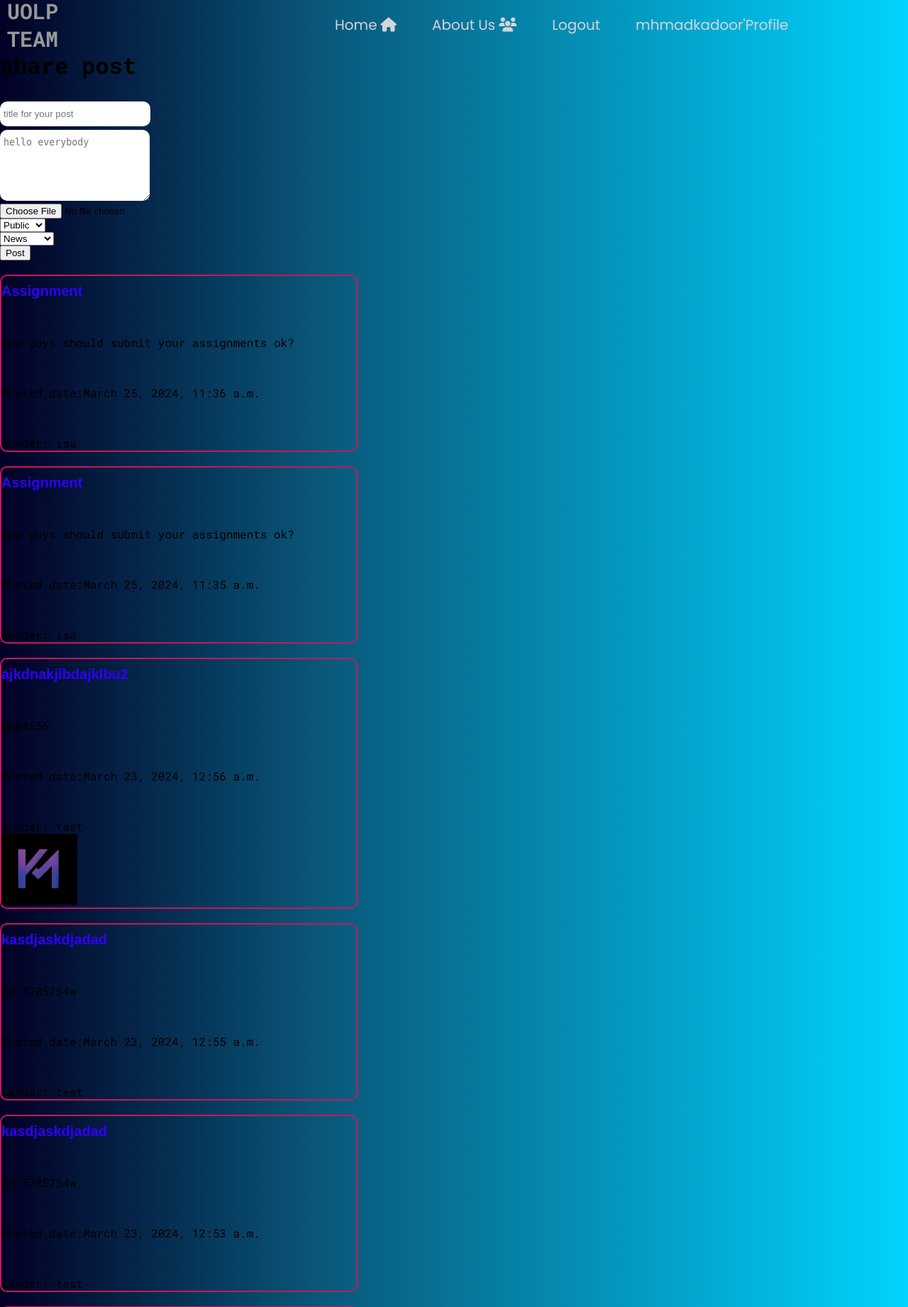
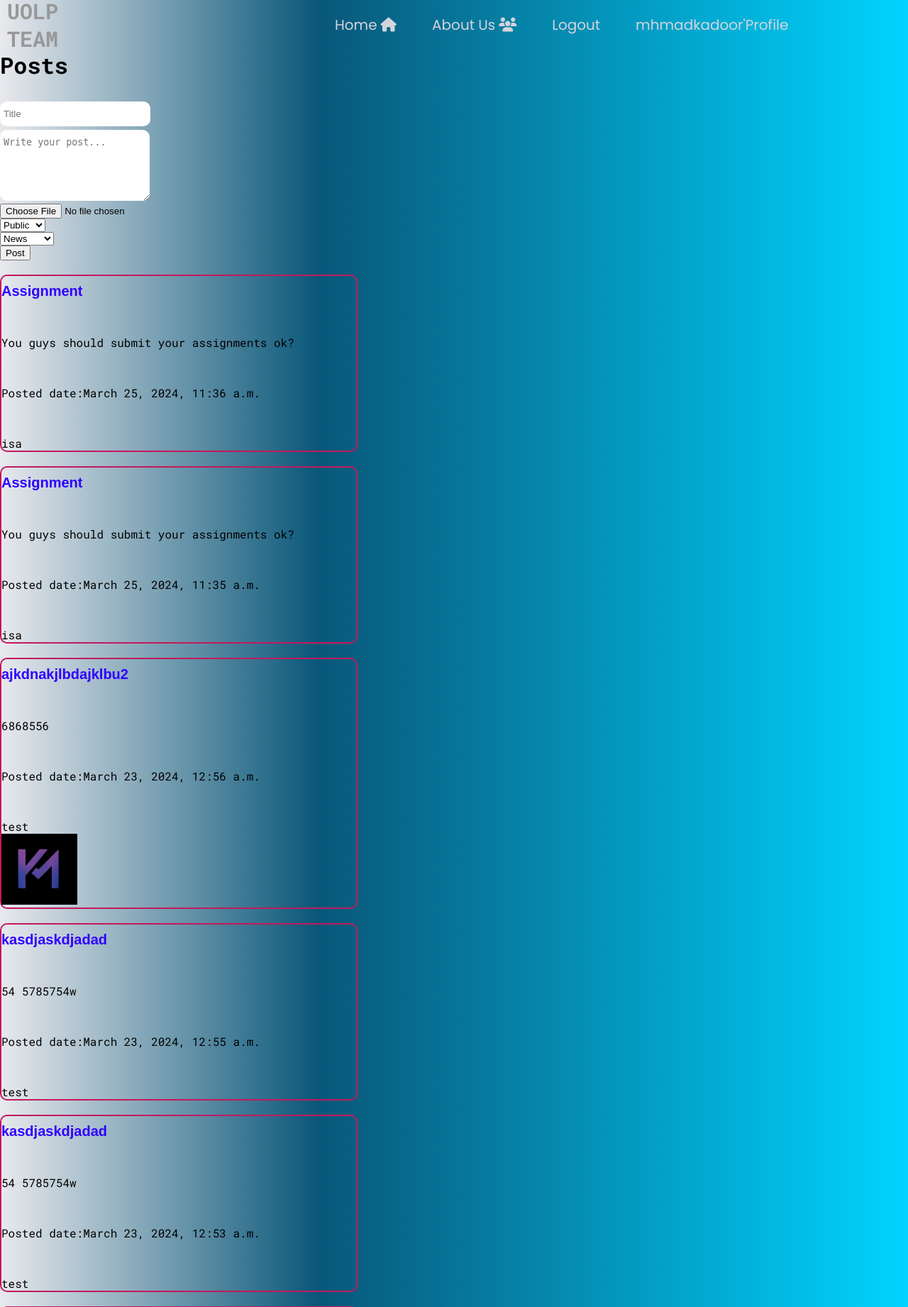
Before and after one commit to mhmadkadoor/Ulop_web_app, a Django app: page / in a window 1280 px wide. Shown: the top 1842 px of the page at 71% size. Run offline with Django 5.2, Linux system fonts and the light colour scheme; a user stored in the database is signed in; data comes from the database, SQL or seed files in the repository; both versions use the stored data as it was after the commit; some web fonts are replaced.

Commit message:
Update background color and post form labels

```diff
--- a/Ulop_web_app/static/css/style.css
+++ b/Ulop_web_app/static/css/style.css
@@ -11,7 +11,7 @@ body {
 
 
 
-background: linear-gradient(90deg, rgba(2,0,36,1) 0%, rgba(9,87,121,1) 35%, rgba(0,212,255,1) 100%);
+background: linear-gradient(90deg, rgb(233, 233, 237) 0%, rgba(9,87,121,1) 35%, rgba(0,212,255,1) 100%);
 }
 /*post start*/
 form h1{
--- a/templates/pages/htmls/home.html
+++ b/templates/pages/htmls/home.html
@@ -8,12 +8,12 @@
     {% if user.is_authenticated %}
         <form method="POST" action="{% url 'home' %}" enctype="multipart/form-data">
             {% csrf_token %}
-            <div><h1>share post</h1></div>
+            <div><h1>Posts</h1></div>
             <div class="post-t">
-                <input type="text" name="title" required placeholder="title for your post">
+                <input type="text" name="title" required placeholder="Title">
             </div>
             <div class="post-c">
-                <textarea class="inside-post-c"  name="content" required placeholder="hello everybody" ></textarea>
+                <textarea class="inside-post-c"  name="content" required placeholder="Write your post..." ></textarea>
             </div>
             <div class="post-i">
                 <input type="file" name="image" placeholder="image">
--- a/templates/posts/post.html
+++ b/templates/posts/post.html
@@ -5,7 +5,7 @@
             <h3 >{{ post.title }}</h3>
             <p>{{ post.content }}</p>
             <p>Posted date:{{ post.date_posted }}</p>
-            <p>sender: {{ post.sender_name }}</p>
+            <p>{{ post.sender_name }}</p>
             {% if post.image %}
             <img  src="{{ post.image.url }}" alt="Post Image">
             {% endif %}
```
Also changed, not shown: db.sqlite3.
